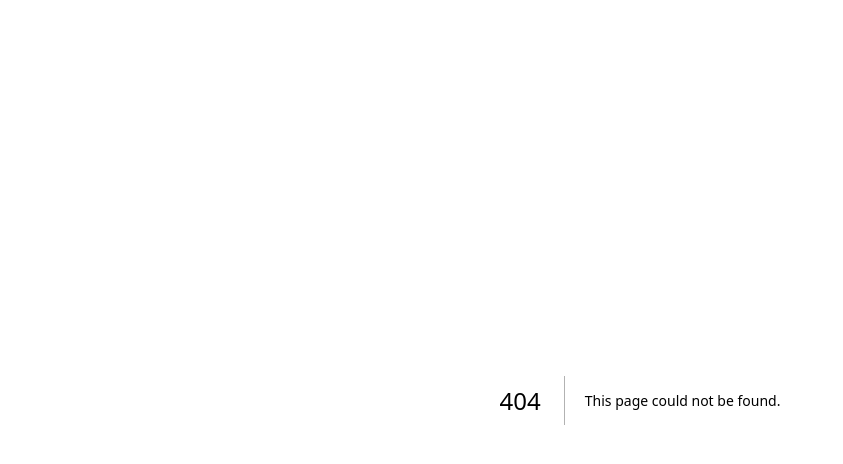
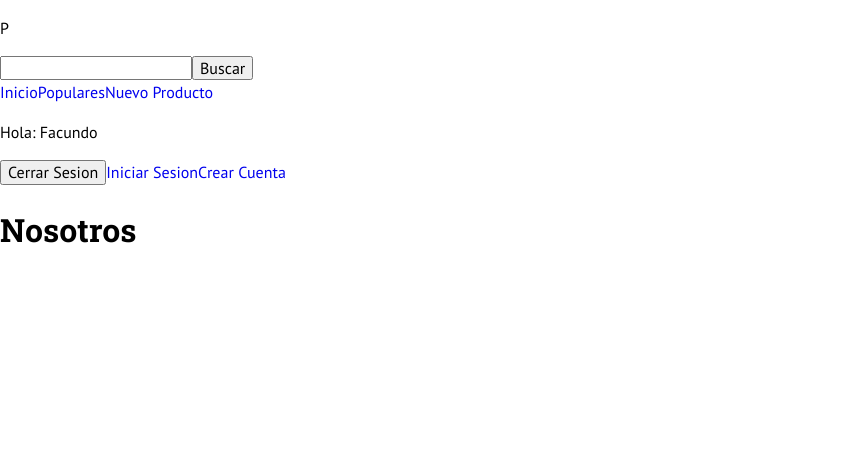
Before and after one commit to facundoarielveron10/PRODUCT-HUNT, a Next.js app: page /nosotros in a window 1280 px wide. Before the commit this address had no page. Shown: the top 464 px of the page, without its empty margins (0-843 px from the left). Built offline with nearby package versions, Linux system fonts and the light colour scheme.

Commit message:
Avanzando con el CSS y otras cosas mas

```diff
--- /dev/null
+++ b/public/static/css/app.css
@@ -0,0 +1,12 @@
+.listado-productos {
+    background-color: #f3f3f3;
+}
+.contenedor {
+    max-width: 1200px;
+    width: 95%;
+    padding: 5rem 0;
+    margin: 0 auto;
+}
+.bg-white {
+    background-color: #fff;
+}
--- /dev/null
+++ b/src/components/Layout/Header.jsx
@@ -0,0 +1,42 @@
+// ---- IMPORTACIONES ---- //
+import React from 'react';
+import Link from 'next/link';
+import Buscar from '../UI/Buscar';
+import Navegacion from './Navegacion';
+// ----------------------- //
+
+// ---- STYLES COMPONENTS ---- //
+
+// --------------------------- //
+
+// ---- COMPONENTE (HEADER) ---- //
+export default function Header(props) {
+    return (
+        <header>
+            {/* Contenedor del Header */}
+            <div>
+                {/* Contenido del Header */}
+                <div>
+                    {/* Logo */}
+                    <p>P</p>
+                    {/* Barra de busqueda */}
+                    <Buscar />
+                    {/* Navegacion */}
+                    <Navegacion />
+                </div>
+                {/* Menu de Administracion */}
+                <div>
+                    {/* Informacion */}
+                    <p>Hola: Facundo</p>
+                    {/* Cerrar Sesion */}
+                    <button type="button">Cerrar Sesion</button>
+                    {/* Iniciar Sesion */}
+                    <Link href="/">Iniciar Sesion</Link>
+                    {/* Crear una cuenta */}
+                    <Link href="/">Crear Cuenta</Link>
+                </div>
+            </div>
+        </header>
+    );
+}
+// ----------------------------- //
--- a/src/components/Layout/Layout.jsx
+++ b/src/components/Layout/Layout.jsx
@@ -1,15 +1,91 @@
 // ---- IMPORTACIONES ---- //
 import React from 'react';
+import { Global, css } from '@emotion/react';
+import Head from 'next/head';
+import Header from './Header';
 // ----------------------- //
 
 // ---- COMPONENTE (LAYOUT) ---- //
-export default function Layout(props) {
+export default function Layout({ children, title }) {
     return (
         <>
+            <Global
+                styles={css`
+                    :root {
+                        --gris: #3d3d3d;
+                        --gris2: #6f6f6f;
+                        --naranja: #da552f;
+                    }
+
+                    html {
+                        font-size: 62.5%;
+                        box-sizing: border-box;
+                    }
+
+                    *,
+                    *:before,
+                    *:after {
+                        box-sizing: inherit;
+                    }
+
+                    body {
+                        font-size: 1.6rem;
+                        line-height: 1.5;
+                        font-family: 'PT Sans', sans-serif;
+                    }
+
+                    h1,
+                    h2,
+                    h3 {
+                        margin: 0 0 2rem 0;
+                        line-height: 1.5;
+                    }
+
+                    h1,
+                    h2 {
+                        font-family: 'Roboto Slab', serif;
+                        font-weight: 700;
+                    }
+
+                    h3 {
+                        font-family: 'PT Sans', sans-serif;
+                    }
+
+                    ul {
+                        list-style: none;
+                        margin: 0;
+                        padding: 0;
+                    }
+
+                    a {
+                        text-decoration: none;
+                    }
+                `}
+            />
+            {/* Informacion de la Pagina */}
+            <Head>
+                <title>{title} | Product Hunt</title>
+                <link rel="icon" href="/producthunt.png" />
+                <link
+                    rel="stylesheet"
+                    href="https://cdnjs.cloudflare.com/ajax/libs/normalize/8.0.1/normalize.min.css"
+                />
+                <link rel="preconnect" href="https://fonts.googleapis.com" />
+                <link
+                    rel="preconnect"
+                    href="https://fonts.gstatic.com"
+                    crossorigin
+                />
+                <link
+                    href="https://fonts.googleapis.com/css2?family=PT+Sans:wght@400;700&family=Roboto+Slab:wght@400;700&display=swap"
+                    rel="stylesheet"
+                />
+                <link href="/static/css/app.css" rel="stylesheet" />
+            </Head>
             {/* Header */}
-			<h1>Header</h1>
+            <Header />
             {/* Contenido */}
-			<main>{props.children}</main>
+            <main>{children}</main>
         </>
     );
 }
--- /dev/null
+++ b/src/components/Layout/Navegacion.jsx
@@ -0,0 +1,21 @@
+// ---- IMPORTACIONES ---- //
+import React from 'react';
+import Link from 'next/link';
+// ----------------------- //
+
+// ---- STYLES COMPONENTS ---- //
+
+// --------------------------- //
+
+// ---- COMPONENTE (NAVEGACION) ---- //
+export default function Navegacion() {
+    return (
+        <nav>
+            {/* Enlaces */}
+            <Link href="/">Inicio</Link>
+            <Link href="/">Populares</Link>
+            <Link href="/">Nuevo Producto</Link>
+        </nav>
+    );
+}
+// --------------------------------- //
--- /dev/null
+++ b/src/components/UI/Buscar.jsx
@@ -0,0 +1,19 @@
+// ---- IMPORTACIONES ---- //
+import React from 'react';
+// ----------------------- //
+
+// ---- STYLES COMPONENTS ---- //
+
+// --------------------------- //
+
+// ---- COMPONENTE (BUSCAR) ---- //
+export default function Buscar() {
+    return (
+        <form>
+            <input type="text" />
+
+            <button type="submit">Buscar</button>
+        </form>
+    );
+}
+// ----------------------------- //
--- /dev/null
+++ b/src/pages/nosotros.jsx
@@ -0,0 +1,21 @@
+// ---- IMPORTACIONES ---- //
+import Head from 'next/head';
+import styled from '@emotion/styled';
+import Layout from '@/components/Layout/Layout';
+// ----------------------- //
+
+// ---- STYLES COMPONENTS ---- //
+
+// --------------------------- //
+
+// ---- PAGINA (NOSOTROS) ---- //
+export default function Nosotros() {
+    return (
+        <div>
+            <Layout title="Nosotros">
+                <h1>Nosotros</h1>
+            </Layout>
+        </div>
+    );
+}
+// ------------------------- //
```
Also changed, not shown: src/pages/index.jsx (+1 -7 lines). Lines whose indentation alone changed are shown as unchanged.
